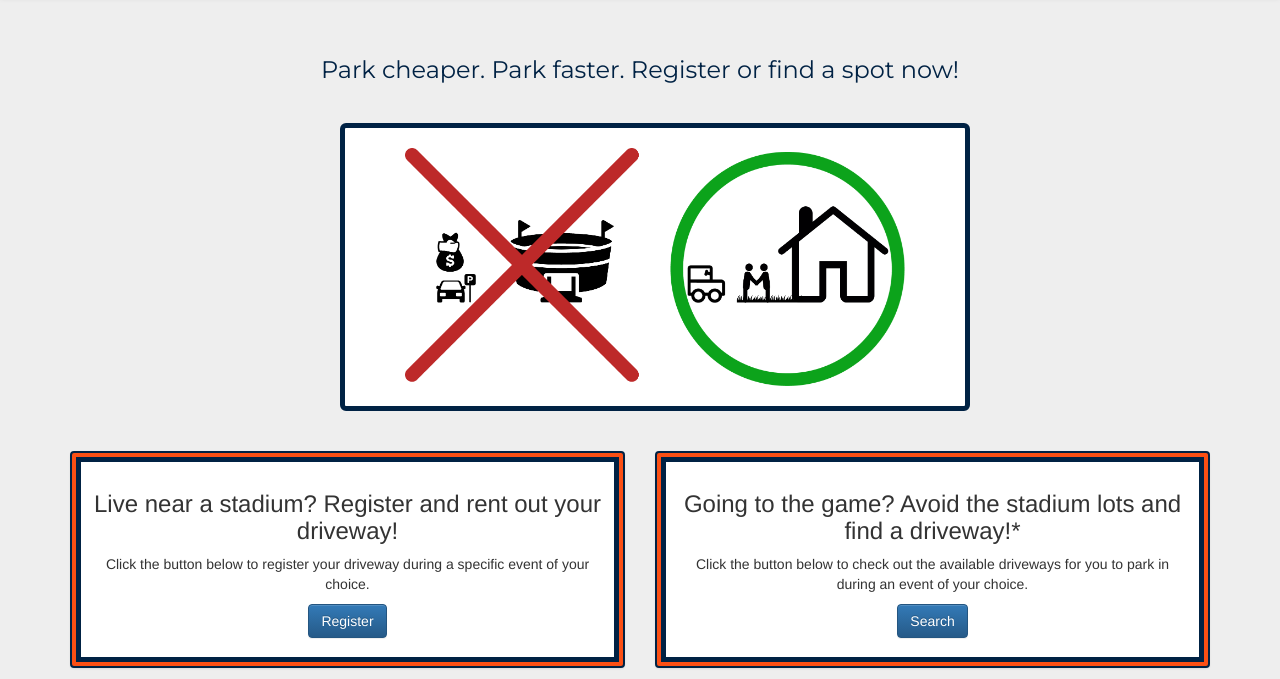
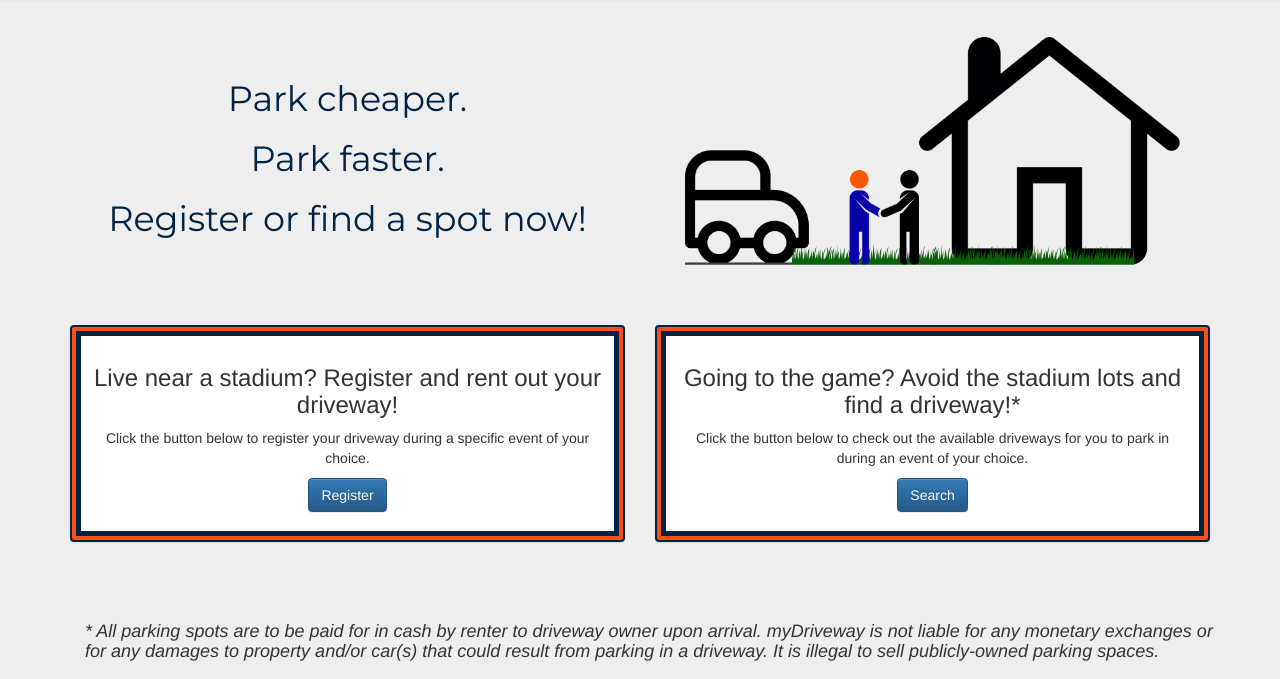
Before and after one commit to lane-faison/mydriveway, a plain HTML site: page public/index.html in a window 1280 px wide. Shown: the part 63-742 px from the top of the page. Drawn offline with nearby package versions, Linux system fonts and the light colour scheme.

Commit message:
main pic changed

```diff
--- a/public/assets/styles/main.css
+++ b/public/assets/styles/main.css
@@ -50,24 +50,29 @@ body {
 }
 
 /*************** PAGE SUB TITLE ***************/
+.subtitle-caption {
+  display: flex;
+  flex-direction: column;
+  align-content: center;
+  padding: 7px 0;
+  margin: 60px 0;
+}
 
 .page-sub-header {
   font-family: 'Montserrat', sans-serif;
   text-align: center;
-  margin: 50px auto 40px auto;
   color: #024;
+  font-size: 35px;
 }
 
 /*************** HOME PAGE: BLIMP IMAGE ***************/
-.jumbotron {
-  max-width: 630px;
-  background: #fff;
-  border: 5px solid #024;
-  margin: 0 auto 40px auto;
+.driveway_scene {
+  max-width: 600px;
+  margin: 10px 0 40px 0;
   padding: 20px 30px;
 }
 
-.jumbotron img {
+.driveway_scene img {
   width: 100%;
   height: auto;
   max-height: 300px;
@@ -75,9 +80,6 @@ body {
 }
 
 /*************** RENT AND FIND BOXES ***************/
-.rent-or-find {
-}
-
 .caption {
   border: 5px solid #024;
   background: #fff;
--- a/public/index.html
+++ b/public/index.html
@@ -61,22 +61,22 @@
     </nav>
 
     <main class="container">
-      <h3 class="page-sub-header">Park cheaper. Park faster. Register or find a spot now!</h3>
-
-      <!-- Large main image -->
-      <div class="container">
-        <div class="jumbotron">
-          <img src="./assets/images/Jumbotron.png" alt="cartoon">
-        </div> <!-- End of large main image -->
-      </div>
-
-      <!-- <div class="container">
-        <h4>Stop wasting money of massive parking lot fees. There are homeowners living near the stadium ready and willing to let you park in their driveways!</h4> -->
+      <div class="row">
+        <div class="subtitle-caption col-sm-6 col-md-6">
+          <p class="page-sub-header">Park cheaper.</p>
+          <p class="page-sub-header">Park faster.</p>
+          <p class="page-sub-header">Register or find a spot now!</p>
+        </div>
+        <div class="col-sm-6 col-md-6">
+          <div class="driveway_scene">
+            <img src="./assets/images/scene.png" alt="cartoon">
+          </div> <!-- End of large main image -->
+        </div>
       </div>
 
       <div class="row">
         <!-- Driveway owners -->
-        <div class="rent-or-find col-sm-6 col-md-6">
+        <div class="col-sm-6 col-md-6">
           <div class="thumbnail">
             <!-- <img src="http://placehold.it/350x150" alt="..."> -->
             <div class="caption">
@@ -88,7 +88,7 @@
         </div> <!-- close Driveway owners -->
 
         <!-- Driveway renters -->
-        <div class="rent-or-find col-sm-6 col-md-6">
+        <div class="col-sm-6 col-md-6">
           <div class="thumbnail">
             <!-- <img src="http://placehold.it/350x150" alt="..."> -->
             <div class="caption">
```
Also changed, not shown: public/assets/images/scene.png (added).
